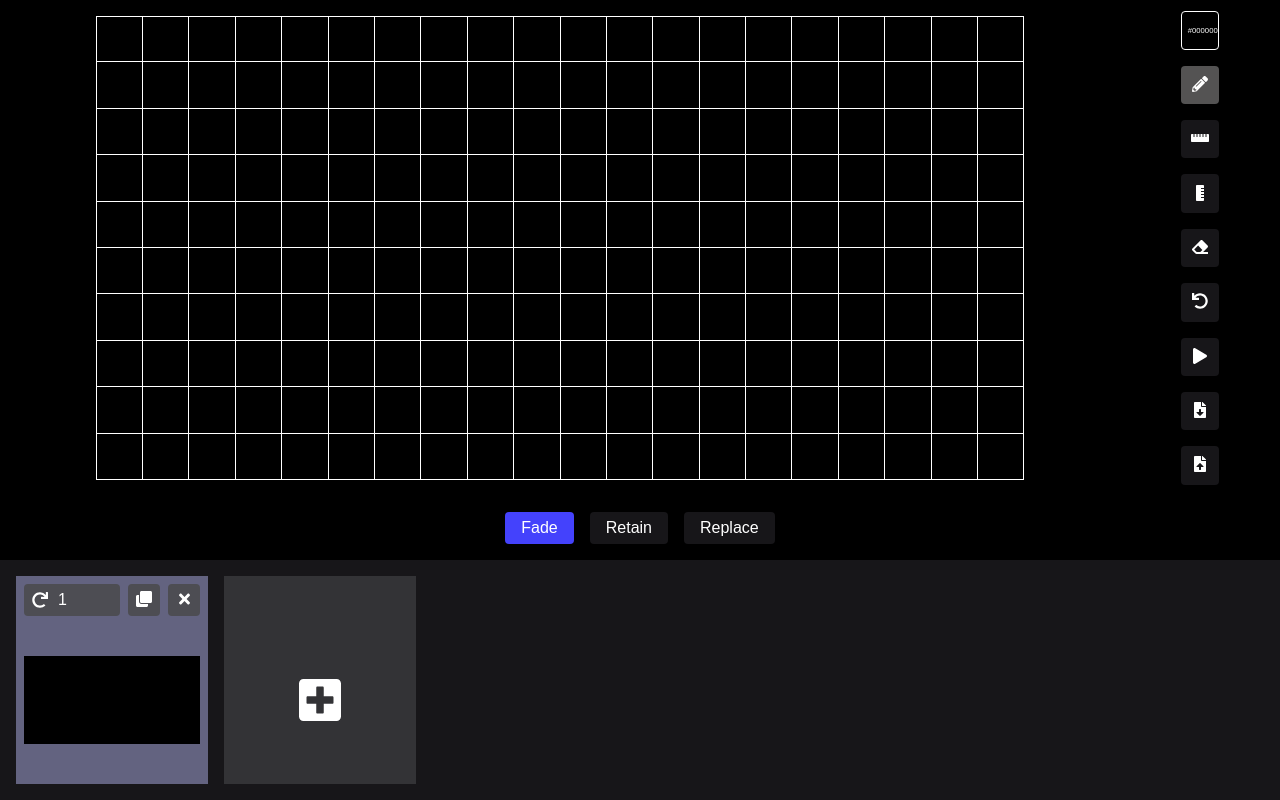
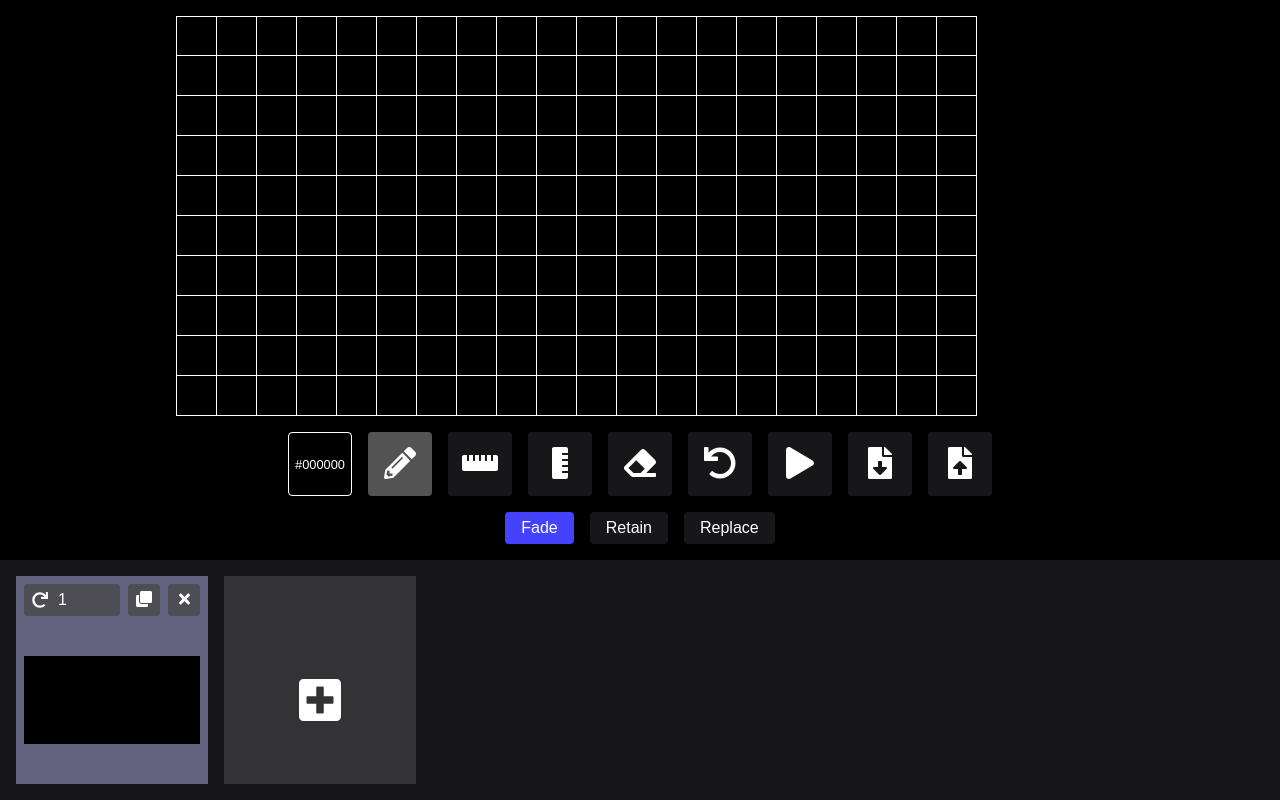
Before and after one commit to braemJef/pixel-matrix-animator, a React (Vite) app: page / in a window 1280 px wide. Built offline with nearby package versions, Linux system fonts and the light colour scheme.

Commit message:
💄Improve toolbar and preview location

```diff
--- a/src/carousel/Frame.jsx
+++ b/src/carousel/Frame.jsx
@@ -6,7 +6,8 @@ import styled from 'styled-components';
 
 export const SimpleFrame = styled.div`
   height: 100%;
-  min-width: 15%;
+  width: 15%;
+  min-width: 10rem;
   max-width: 15%;
   display: flex;
   flex-direction: column;
--- a/src/editor/index.jsx
+++ b/src/editor/index.jsx
@@ -4,6 +4,7 @@ import styled from 'styled-components';
 import Canvas from './canvas';
 import Toolbar from './toolbar';
 import ModeSelector from './modeSelector';
+import Preview from './preview';
 
 const Container = styled.div`
   height: 100%;
@@ -13,20 +14,24 @@ const Container = styled.div`
   position: relative;
 `;
 
-const HorizontalContainer = styled.div`
-  height: 100%;
-  width: 100%;
-  display: flex;
-  flex-direction: row;
-`;
+function Editor() {
+  const [showPreview, setShowPreview] = React.useState(false);
 
-function Editor() {
+  const handleTogglePreview = () => {
+    console.log(showPreview);
+    setShowPreview(!showPreview);
+  };
+
   return (
     <Container>
-      <HorizontalContainer>
-        <Canvas />
-        <Toolbar />
-      </HorizontalContainer>
+      {showPreview ? (
+        <Preview onTogglePreview={handleTogglePreview} />
+      ) : (
+        <>
+          <Canvas />
+          <Toolbar onTogglePreview={handleTogglePreview} />
+        </>
+      )}
       <ModeSelector />
     </Container>
   );
--- a/src/editor/preview/index.jsx
+++ b/src/editor/preview/index.jsx
@@ -15,21 +15,13 @@ import generateFramePreviewPlan, {
 const Container = styled.div`
   width: 100%;
   height: 100%;
-`;
-
-const InnerContainer = styled.div`
-  width: 100%;
-  height: 100%;
   background-color: black;
   padding: 2rem 2rem 0 2rem;
-  display: flex;
-  flex-direction: column;
-  position: relative;
 `;
 
 const ImageContainer = styled.div`
   width: 100%;
-  height: calc(100% - 6rem);
+  height: calc(100% - 5rem);
   flex: 1;
   display: flex;
   justify-content: center;
@@ -38,7 +30,7 @@ const ImageContainer = styled.div`
 
 const LoadingContainer = styled.div`
   width: 100%;
-  height: calc(100% - 6rem);
+  height: calc(100% - 5rem);
   display: flex;
   justify-content: center;
   align-items: center;
@@ -54,10 +46,10 @@ const PreviewImage = styled.img`
 
 const Controls = styled.div`
   width: 100%;
-  min-height: 6rem;
+  min-height: 5rem;
   justify-content: center;
   display: flex;
-  padding: 1rem 0;
+  padding: 1rem 0 0 0;
   gap: 1rem;
 `;
 
@@ -81,7 +73,7 @@ const Button = styled.button`
 
 const MPS = 1000 / 30;
 
-function Preview({ onClose }) {
+function Preview({ onTogglePreview }) {
   const [isPlaying, setIsPlaying] = React.useState(false);
   const [intervalHandle, setIntervalHandle] = React.useState(null);
   const [savedFrame, setSavedFrame] = React.useState(0);
@@ -194,7 +186,6 @@ function Preview({ onClose }) {
 
   return (
     <Container>
-      <InnerContainer>
       <ImageContainer ref={container}>
         <PreviewImage
           dimensions={imageDimensions}
@@ -218,11 +209,10 @@ function Preview({ onClose }) {
             <FontAwesomeIcon icon={faPlay} />
           </Button>
         )}
-          <Button onClick={onClose}>
+        <Button onClick={onTogglePreview}>
           <FontAwesomeIcon icon={faTimes} />
         </Button>
       </Controls>
-      </InnerContainer>
     </Container>
   );
 }
--- a/src/editor/toolbar/index.jsx
+++ b/src/editor/toolbar/index.jsx
@@ -20,13 +20,11 @@ import {
   setDrawModeAction,
   undoFrameStepAction,
 } from '../../store/actions';
-import Preview from '../preview';
 
 const Container = styled.div`
-  width: 10rem;
   gap: 1rem;
   display: flex;
-  flex-direction: column;
+  flex-direction: row;
   justify-content: center;
   align-items: center;
 `;
@@ -35,21 +33,21 @@ const Color = styled.button`
   background-color: ${({ color }) => color};
   border: 1px solid white;
   border-radius: 0.25rem;
-  width: 3vw;
-  height: 3vw;
+  width: 4rem;
+  height: 4rem;
 `;
 
 const ColorText = styled.p`
   color: white;
   mix-blend-mode: difference;
-  font-size: 0.6vw;
+  font-size: 0.8rem;
 `;
 
 const Button = styled.button`
   border-radius: 0.25rem;
-  width: 3vw;
-  height: 3vw;
-  font-size: 1.25vw;
+  width: 4rem;
+  height: 4rem;
+  font-size: 2rem;
   border: none;
 
   background-color: transparent;
@@ -69,9 +67,9 @@ const FileInput = styled.input`
 
 const FileInputLabel = styled.label`
   border-radius: 0.25rem;
-  width: 3vw;
-  height: 3vw;
-  font-size: 1.25vw;
+  width: 4rem;
+  height: 4rem;
+  font-size: 2rem;
   border: none;
 
   background-color: transparent;
@@ -81,7 +79,7 @@ const FileInputLabel = styled.label`
   color: white;
 
   text-align: center;
-  line-height: 3vw;
+  line-height: 4rem;
 
   &:hover {
     background-color: ${({ active }) => (active ? '#545353' : '#3A383C')};
@@ -97,11 +95,10 @@ const FloatingMiddle = styled.div`
   align-items: center;
 `;
 
-function Toolbar() {
+function Toolbar({ onTogglePreview }) {
   const [state, dispatch] = React.useContext(StoreContext);
   const [pickerColor, setPickerColor] = React.useState(state.color);
   const [showColorPicker, setShowColorPicker] = React.useState(false);
-  const [showPreview, setShowPreview] = React.useState(false);
   const [renderFileInput, setRenderFileInput] = React.useState(true);
 
   const handleChangeColor = () => {
@@ -128,14 +125,6 @@ function Toolbar() {
 
   const handleUndo = () => {
     dispatch(undoFrameStepAction());
-  };
-
-  const handleShowPreview = () => {
-    setShowPreview(true);
-  };
-
-  const handleClosePreview = () => {
-    setShowPreview(false);
   };
 
   const handleDownloadBackup = () => {
@@ -209,7 +198,7 @@ function Toolbar() {
         <Button onClick={handleUndo}>
           <FontAwesomeIcon icon={faUndo} />
         </Button>
-        <Button onClick={handleShowPreview}>
+        <Button onClick={onTogglePreview}>
           <FontAwesomeIcon icon={faPlay} />
         </Button>
         <Button onClick={handleDownloadBackup}>
@@ -228,11 +217,6 @@ function Toolbar() {
           </>
         )}
       </Container>
-      {showPreview && (
-        <FloatingMiddle>
-          <Preview onClose={handleClosePreview} />
-        </FloatingMiddle>
-      )}
       {showColorPicker && (
         <FloatingMiddle>
           <PhotoshopPicker
```
Lines whose indentation alone changed are shown as unchanged.
